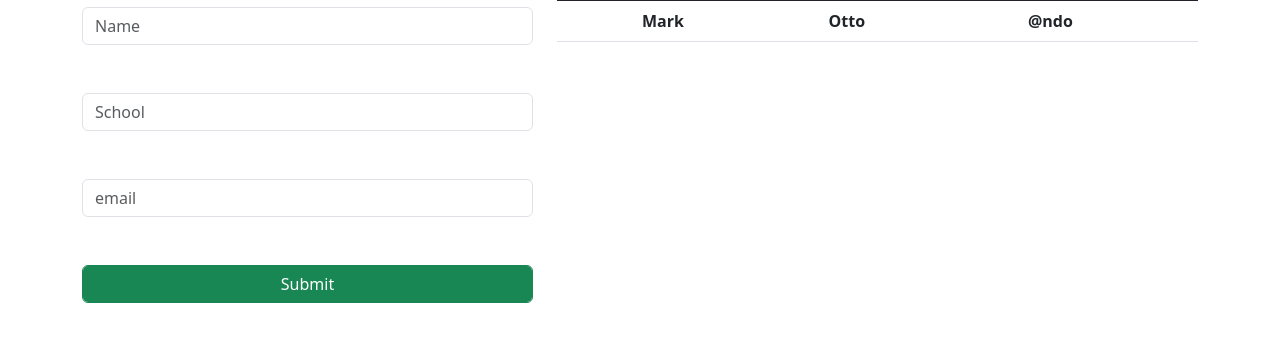
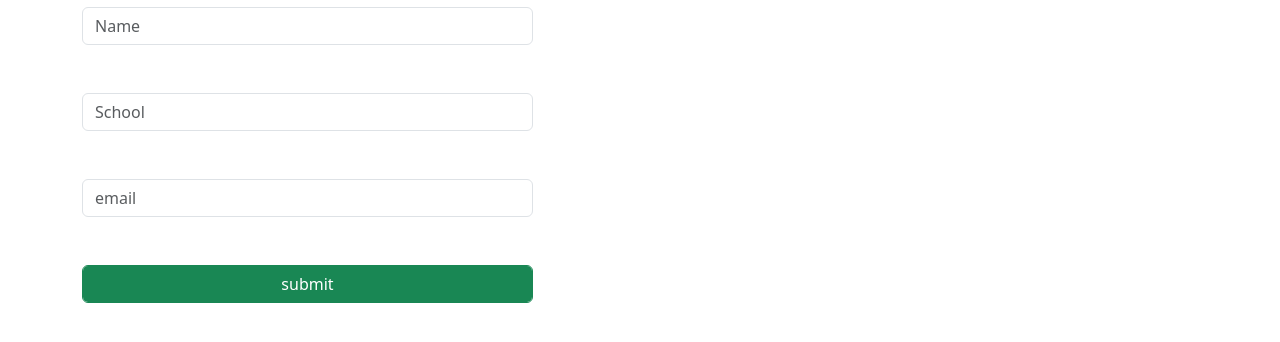
Before and after one commit to bilhaaketchb/CRUDFILE, a Django app: page /insert in a window 1280 px wide. Shown: the part 87-429 px from the top of the page. Run offline with Django 3.2, Linux system fonts and the light colour scheme; lists and menus that the app fills with data are empty.

Commit message:
Initial commit

```diff
--- a/mit/templates/homepage.html
+++ b/mit/templates/homepage.html
@@ -22,7 +22,7 @@
 
                 <input type="email" class="form-control mt-5" name="email" placeholder="email">
 
-                <input type="submit" class="form-control mt-5 btn btn-success" name="">
+                <input type="submit" class="form-control mt-5 btn btn-success" value="submit">
             </form>
 
         </div>
@@ -37,13 +37,15 @@
        </tr>
     </thread>
    <tbody class="table-group-divider">
+   {% for data in d %}
    <tr>
-       <th scope="row"></th>
-       <th>Mark</th>
-       <th>Otto</th>
-       <th>@ndo</th>
+       <th scope="row">{{ data.id }}</th>
+       <td>{{ data.name }}</td>
+       <td>{{ data.school }}</td>
+       <td>{{ data.email }}</td>
 
    </tr>
+   {% endfor %}
 
    </tbody>
         </table>
--- a/mit/views.py
+++ b/mit/views.py
@@ -2,8 +2,10 @@ from django.shortcuts import render
 
 
 # Create your views here.
+from .models import Student
 def home(request):
-    return render(request, 'homepage.html')
+    d = Student.objects.all()
+    return render(request, 'homepage.html',{"d":d})
 
 
 def insert(request):
@@ -12,4 +14,6 @@ def insert(request):
         school = request.POST.get('school')
         email = request.POST.get('email')
         # print(name,school,email)
+        data = Student(name=name,school=school,email=email)
+        data.save()
     return render(request, 'homepage.html')
```
Also changed, not shown: db.sqlite3.
